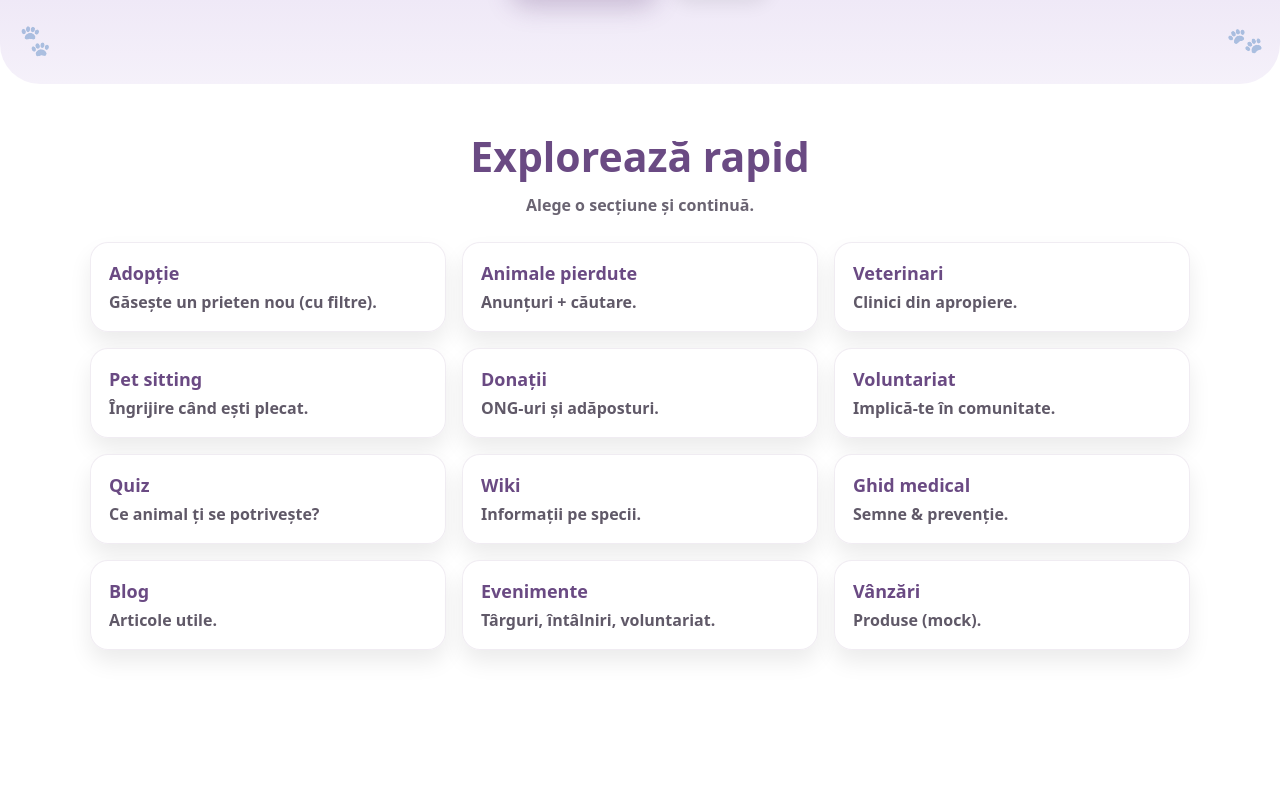
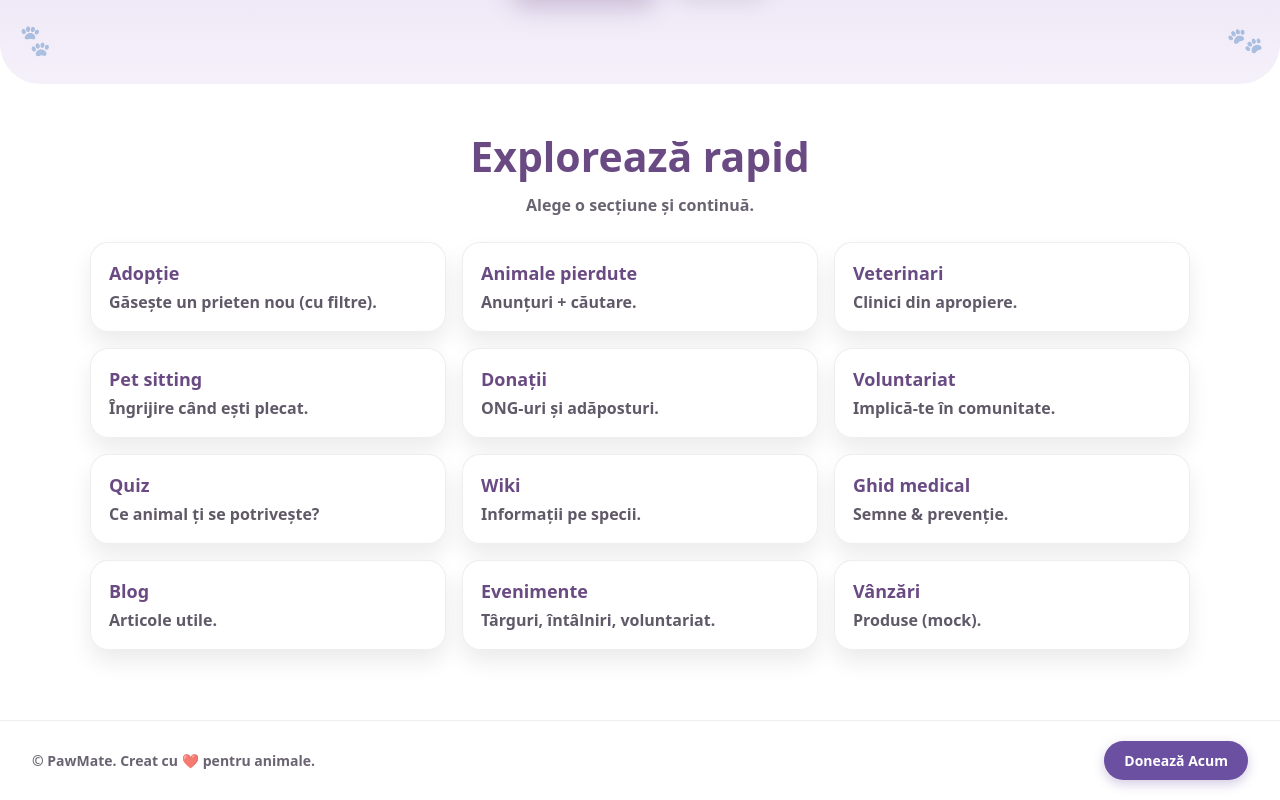
Before and after one commit to viorelinaa/PawMate, a React (Vite) app in the folder frontend/: page / in a window 1280 px wide. Shown: the part 402-1202 px from the top of the page. Before the commit the page ends 1122 px from the top, so only its background shows below. Built offline with nearby package versions, Linux system fonts and the light colour scheme.

Commit message:
Creare Footer 2

```diff
--- a/frontend/src/index.css
+++ b/frontend/src/index.css
@@ -5,3 +5,9 @@ html, body {
   font-family: system-ui, -apple-system, BlinkMacSystemFont, "Segoe UI",
   sans-serif;
 }
+
+#root {
+  display: flex;
+  flex-direction: column;
+  min-height: 100vh;
+}
--- a/frontend/src/routes/AppRoutes.tsx
+++ b/frontend/src/routes/AppRoutes.tsx
@@ -1,5 +1,6 @@
 import { Routes, Route } from "react-router-dom";
 import Navbar from "../layouts/Navbar";
+import Footer from "../layouts/Footer";
 import Home from "../pages/Home";
 import Adoption from "../pages/Adoption";
 import LostPets from "../pages/LostPets";
@@ -14,6 +15,7 @@ export default function AppRoutes() {
     return (
         <>
             <Navbar />
+            <main style={{ flex: 1 }}>
                 <Routes>
                     <Route path="/" element={<Home />} />
                     <Route path="/adoptie" element={<Adoption />} />
@@ -26,6 +28,8 @@ export default function AppRoutes() {
                     <Route path="/signup" element={<Signup />} />
                     <Route path="*" element={<NotFound />} />
                 </Routes>
+            </main>
+            <Footer />
         </>
     );
 }
```
Lines whose indentation alone changed are shown as unchanged.
